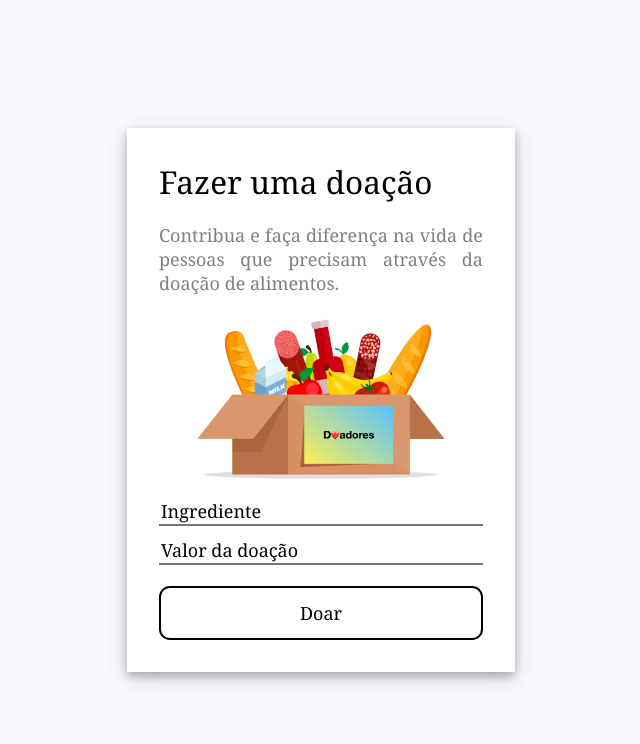
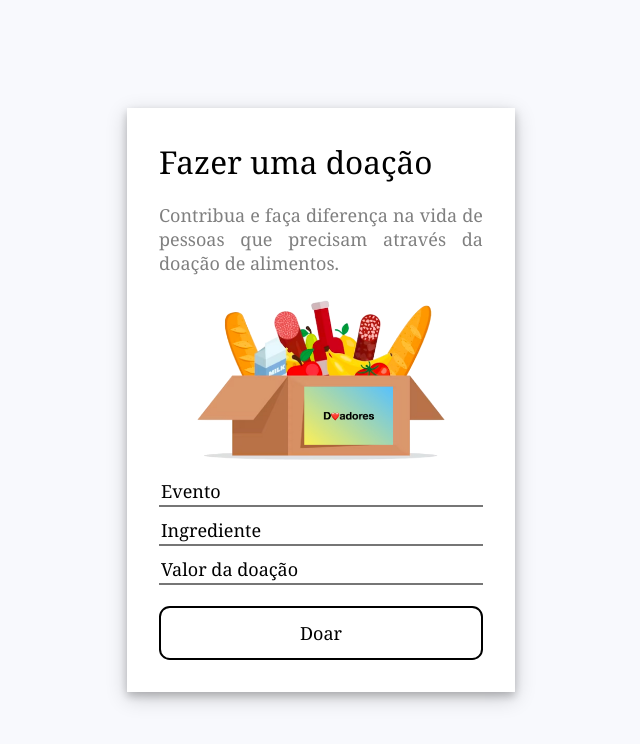
Before and after one commit to izaias-saturnino/tf-engenharia-software, a React (Create React App) app in the folder client-app/: page /donation in a window 1280 px wide. Shown: the top 744 px of the page, without its empty margins (319-959 px from the left). Built offline with nearby package versions, Linux system fonts and the light colour scheme.

Commit message:
Update Donation.js

```diff
--- a/client-app/src/routes/Donation.js
+++ b/client-app/src/routes/Donation.js
@@ -14,6 +14,9 @@ const Content = (props) => {
         </div>
         <div className="pt-5 px-10">
             <img className="w-100" src={logo}></img>
+        </div>
+        <div className="input-container">
+            <input placeholder="Evento" type="text" name="event" required />
         </div>
         <div className="input-container">
             <input placeholder="Ingrediente" type="text" name="ingredient" required />
```
